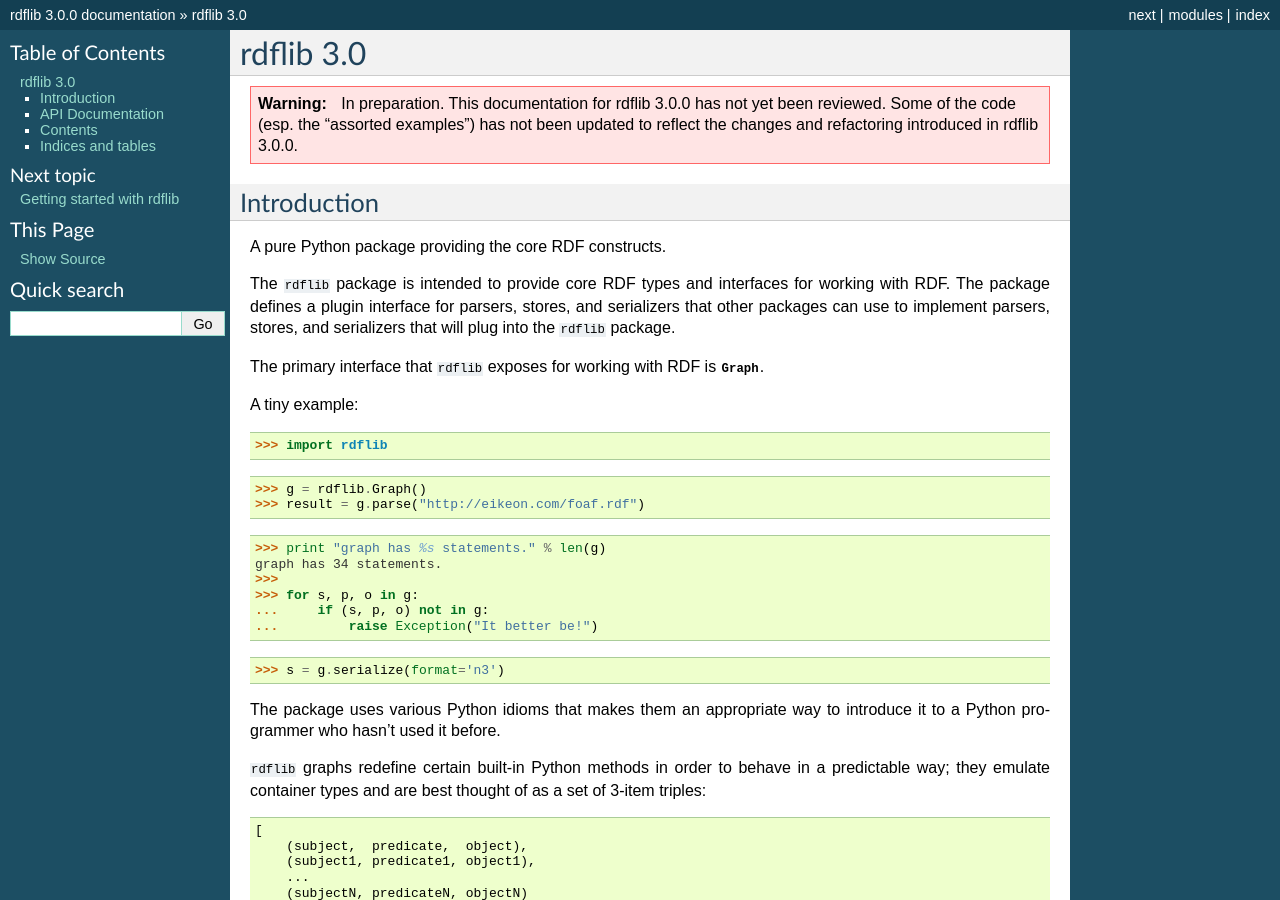
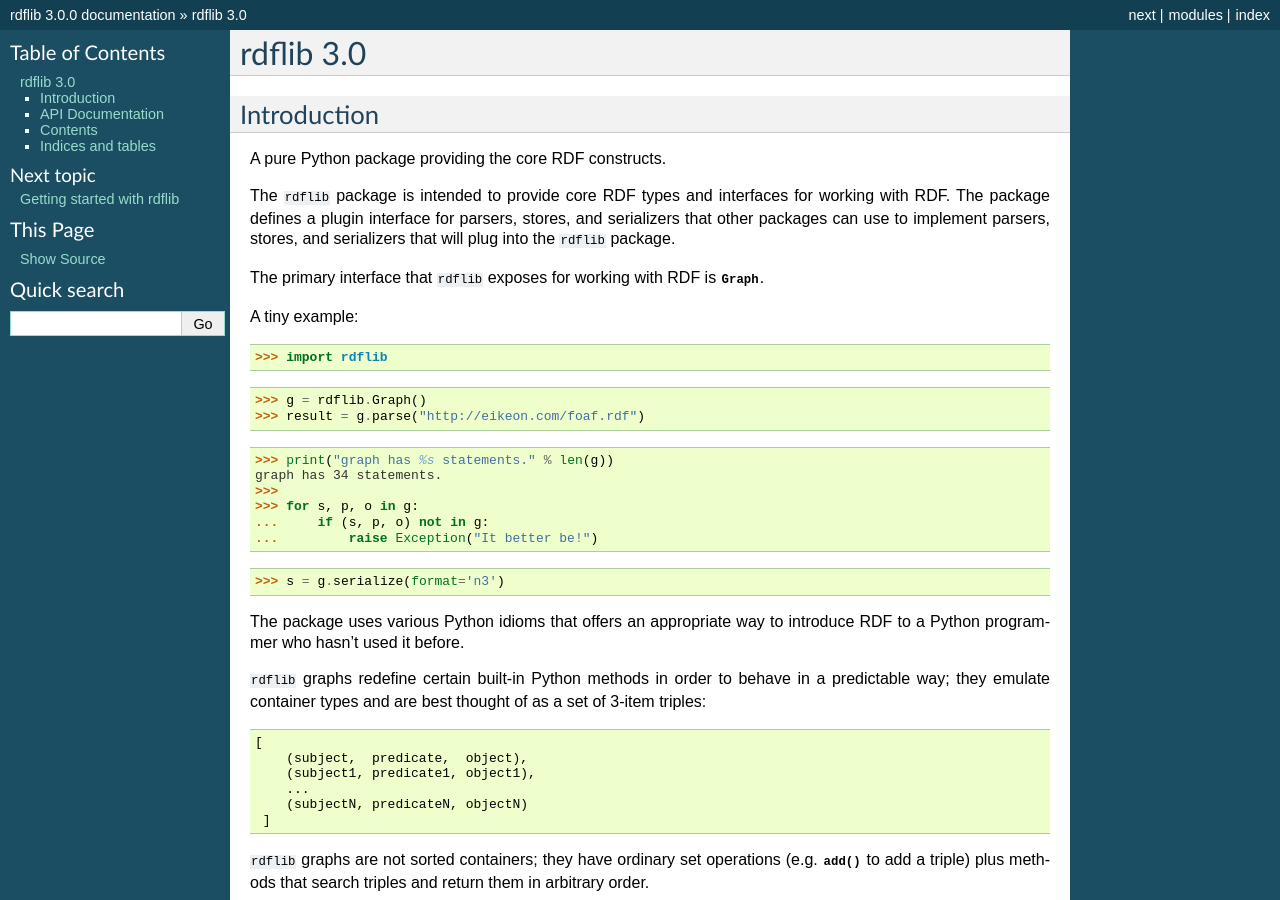
Before and after one commit to walidazizi/rdflib, a Sphinx documentation site: the page built from docs/index.rst, in a window 1280 px wide and 900 px high. Built offline with Sphinx 7.4.7, drawn with Linux system fonts in a browser that asks for light colours.

Commit message:
RTD test

```diff
--- a/docs/index.rst
+++ b/docs/index.rst
@@ -3,9 +3,6 @@
 ==========
 rdflib 3.0
 ==========
-
-.. warning:: In preparation. This documentation for rdflib 3.0.0 has not yet been reviewed. Some of the code (esp. the "assorted examples") has not been updated to reflect the changes and refactoring introduced in rdflib 3.0.0.
-
 
 Introduction
 ============
@@ -28,7 +25,7 @@ A tiny example:
     >>> g = rdflib.Graph()
     >>> result = g.parse("http://eikeon.com/foaf.rdf")
 
-    >>> print "graph has %s statements." % len(g)
+    >>> print("graph has %s statements." % len(g))
     graph has 34 statements.
     >>>
     >>> for s, p, o in g:
@@ -37,7 +34,7 @@ A tiny example:
 
     >>> s = g.serialize(format='n3')
 
-The package uses various Python idioms that makes them an appropriate way to introduce it to a Python programmer who hasn't used it before.
+The package uses various Python idioms that offers an appropriate way to introduce RDF to a Python programmer who hasn't used it before.
 
 ``rdflib`` graphs redefine certain built-in Python methods in order to behave in a predictable way; they emulate container types and are best thought of as a set of 3-item triples:
 
```
